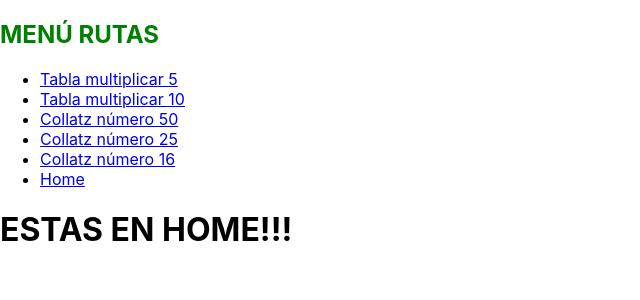
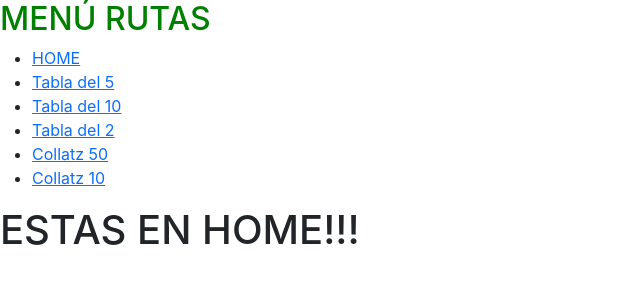
Before and after one commit to diegocardonahernandez/reactservicios, a React (Create React App) app: page / in a window 1280 px wide. Shown: the top 300 px of the page, without its empty margins (0-640 px from the left). Built offline with nearby package versions, Linux system fonts and the light colour scheme.

Commit message:
Rutas con NavLink

```diff
--- a/package.json
+++ b/package.json
@@ -8,6 +8,9 @@
     "@testing-library/react": "^16.3.0",
     "@testing-library/user-event": "^13.5.0",
     "axios": "^1.12.2",
+    "bootstrap": "^5.3.8",
+    "jquery": "^3.7.1",
+    "popper.js": "^1.16.1",
     "react": "^19.2.0",
     "react-dom": "^19.2.0",
     "react-router-dom": "^7.9.4",
--- a/src/components/Collatz.jsx
+++ b/src/components/Collatz.jsx
@@ -14,7 +14,7 @@ export default class Collatz extends Component {
                 numero = numero / 2
                 aux.push(numero)
             } else {
-                numero = numero * 3 +1
+                numero = numero * 3 + 1
                 aux.push(numero)
             }
         }
@@ -24,8 +24,14 @@ export default class Collatz extends Component {
 
     }
 
-    componentDidMount = () =>{
+    componentDidMount = () => {
         this.generarCollatz()
+    }
+
+    componentDidUpdate = (oldProps) => {
+        if (oldProps.numero != this.props.numero) {
+            this.generarCollatz()
+        }
     }
 
     render() {
--- a/src/components/Menurutas.jsx
+++ b/src/components/Menurutas.jsx
@@ -1,17 +1,18 @@
 import React, { Component } from 'react'
+import { NavLink } from 'react-router-dom'
 
 export default class Menurutas extends Component {
   render() {
     return (
       <div>
-        <h2 style={{color: "green"}}>MENÚ RUTAS</h2>
+        <h2 style={{ color: "green" }}>MENÚ RUTAS</h2>
         <ul>
-            <li><a href="/tabla/5">Tabla multiplicar 5</a></li>
-            <li><a href="/tabla/10">Tabla multiplicar 10</a></li>
-            <li><a href="/collatz/50">Collatz número 50</a></li>
-            <li><a href="/collatz/25">Collatz número 25</a></li>
-            <li><a href="/collatz/16">Collatz número 16</a></li>
-            <li><a href="/">Home</a></li>
+          <li><NavLink to="/">HOME</NavLink></li>
+          <li><NavLink to="/tabla/5">Tabla del 5</NavLink></li>
+          <li><NavLink to="/tabla/10">Tabla del 10</NavLink></li>
+          <li><NavLink to="/tabla/2">Tabla del 2</NavLink></li>
+          <li><NavLink to="/collatz/50">Collatz 50</NavLink></li>
+          <li><NavLink to="/collatz/10">Collatz 10</NavLink></li>
         </ul>
       </div>
     )
--- a/src/components/Router.jsx
+++ b/src/components/Router.jsx
@@ -5,6 +5,7 @@ import Home from '../Home'
 import NotFound from '../NotFound'
 import { useParams } from 'react-router-dom'
 import Collatz from './Collatz'
+import Menurutas from './Menurutas'
 export default class Router extends Component {
     render() {
 
@@ -20,6 +21,7 @@ export default class Router extends Component {
 
         return (
             <BrowserRouter>
+            <Menurutas/>
                 <Routes>
                     <Route path="/" element={<Home />} />
                     <Route path="/tabla/:minumero"
--- a/src/components/Tabla.jsx
+++ b/src/components/Tabla.jsx
@@ -23,6 +23,12 @@ export default class Tabla extends Component {
         this.generarTabla()
     }
 
+    componentDidUpdate = (oldProps)=> {
+        if(oldProps.numero != this.props.numero){
+            this.generarTabla()
+        }
+    }
+
     render() {
         return (
             <div>
--- a/src/index.js
+++ b/src/index.js
@@ -1,3 +1,7 @@
+import 'bootstrap/dist/css/bootstrap.min.css'
+import $ from 'jquery'
+import Popper from 'popper.js';
+import 'bootstrap/dist/js/bootstrap.bundle'
 import React from 'react';
 import ReactDOM from 'react-dom/client';
 import './index.css';
@@ -16,7 +20,6 @@ import Menurutas from './components/Menurutas';
 const root = ReactDOM.createRoot(document.getElementById('root'));
 root.render(
   <div>
-    <Menurutas />
     <Router />
   </div>
 );
```
Also changed, not shown: 1 other file (tests, documents, lock files or other folders).
